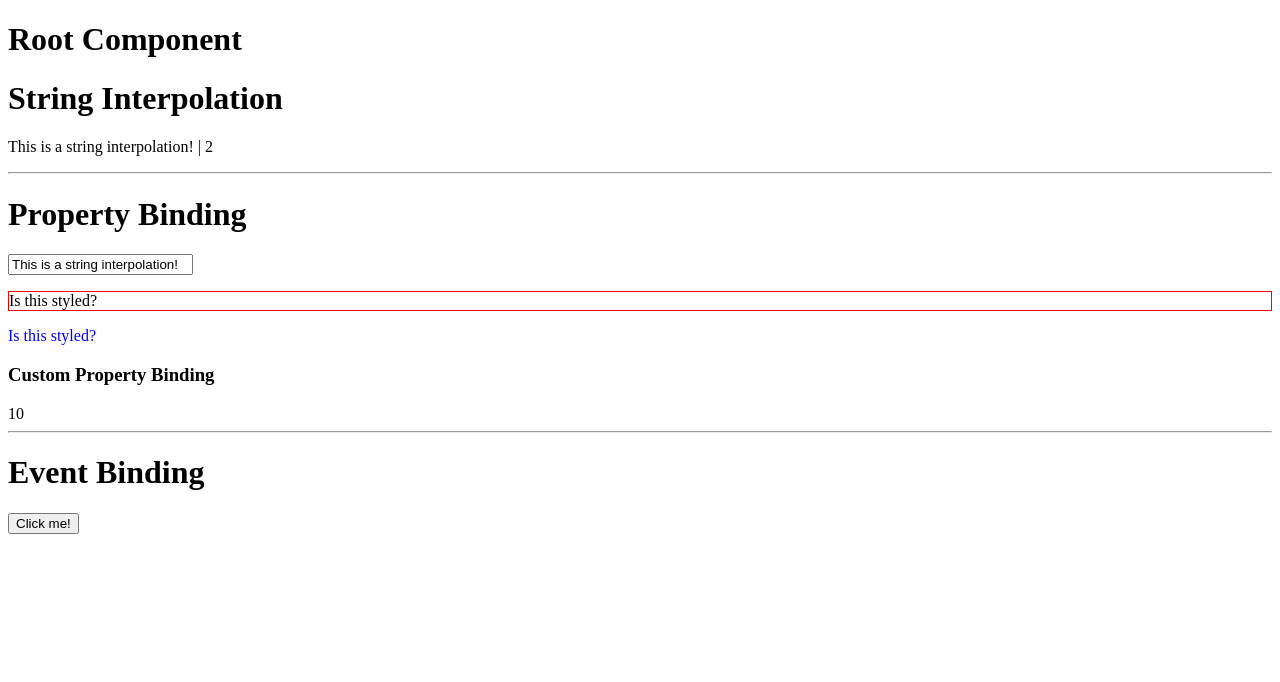
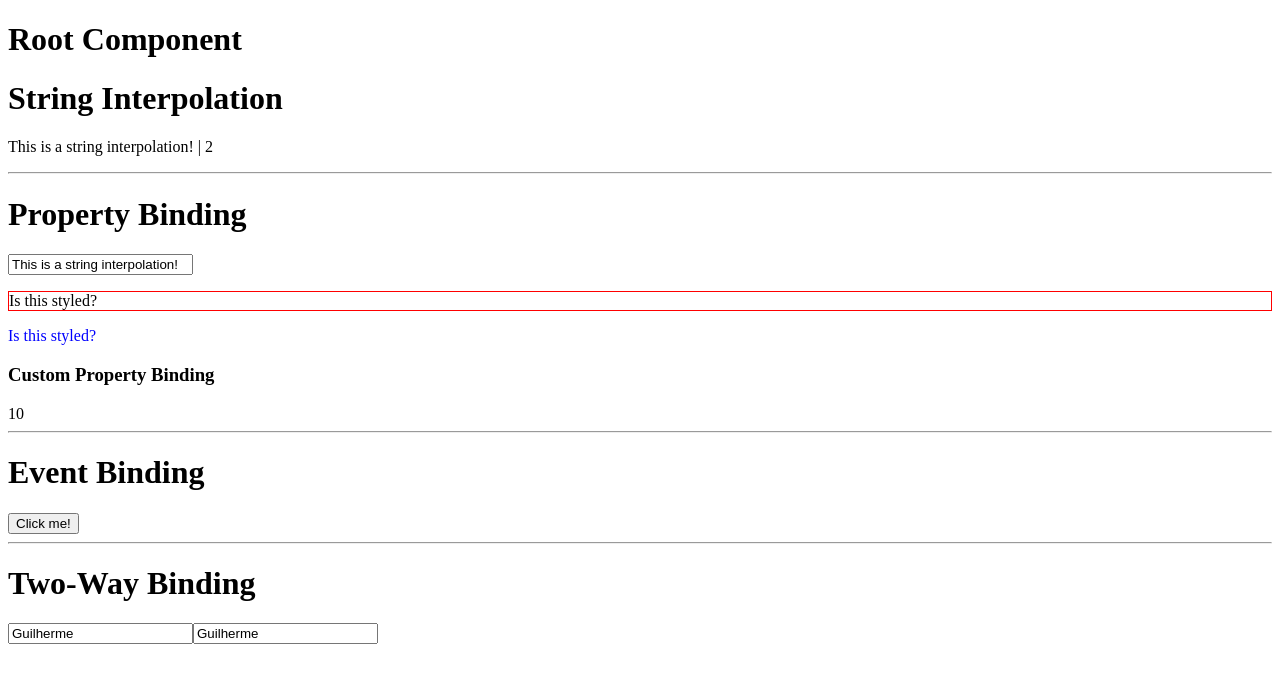
Before and after one commit to GuilhermeEd/Udemy, an Angular app in the folder Angular 2 - The Complete Guide/first-app/: page / in a window 1280 px wide. Shown: the top 682 px of the page. Built offline with nearby package versions, Linux system fonts and the light colour scheme.

Commit message:
Two-Way Databinding Tests

```diff
--- a/Angular 2 - The Complete Guide/first-app/src/app/app.module.ts
+++ b/Angular 2 - The Complete Guide/first-app/src/app/app.module.ts
@@ -7,13 +7,15 @@
 import { DatabindingComponent } from './databinding/databinding.component';
 import { PropertyBindingComponent } from './databinding/property-binding.component';
 import { EventBindingComponent } from './databinding/event-binding.component';
+import { TwoWayBindingComponent } from './databinding/two-way-binding.component';
 
 @NgModule({
   declarations: [
     AppComponent,
     DatabindingComponent,
     PropertyBindingComponent,
-    EventBindingComponent
+    EventBindingComponent,
+    TwoWayBindingComponent
   ],
   imports: [
     BrowserModule,
--- a/Angular 2 - The Complete Guide/first-app/src/app/databinding/databinding.component.html
+++ b/Angular 2 - The Complete Guide/first-app/src/app/databinding/databinding.component.html
@@ -12,3 +12,6 @@
 <hr>
 <h1>Event Binding</h1>
 <fa-event-binding (clicked)="onClicked($event)"></fa-event-binding>
+<hr>
+<h1>Two-Way Binding</h1>
+<fa-two-way-binding></fa-two-way-binding>
--- /dev/null
+++ b/Angular 2 - The Complete Guide/first-app/src/app/databinding/two-way-binding.component.ts
@@ -0,0 +1,15 @@
+import { Component } from '@angular/core';
+
+@Component({
+  selector: 'fa-two-way-binding',
+  template: `
+    <input type="text" [(ngModel)]="person.name">
+    <input type="text" [(ngModel)]="person.name">
+  `
+})
+export class TwoWayBindingComponent {
+  person = {
+    name: 'Guilherme',
+    age: 24
+  };
+}
```
